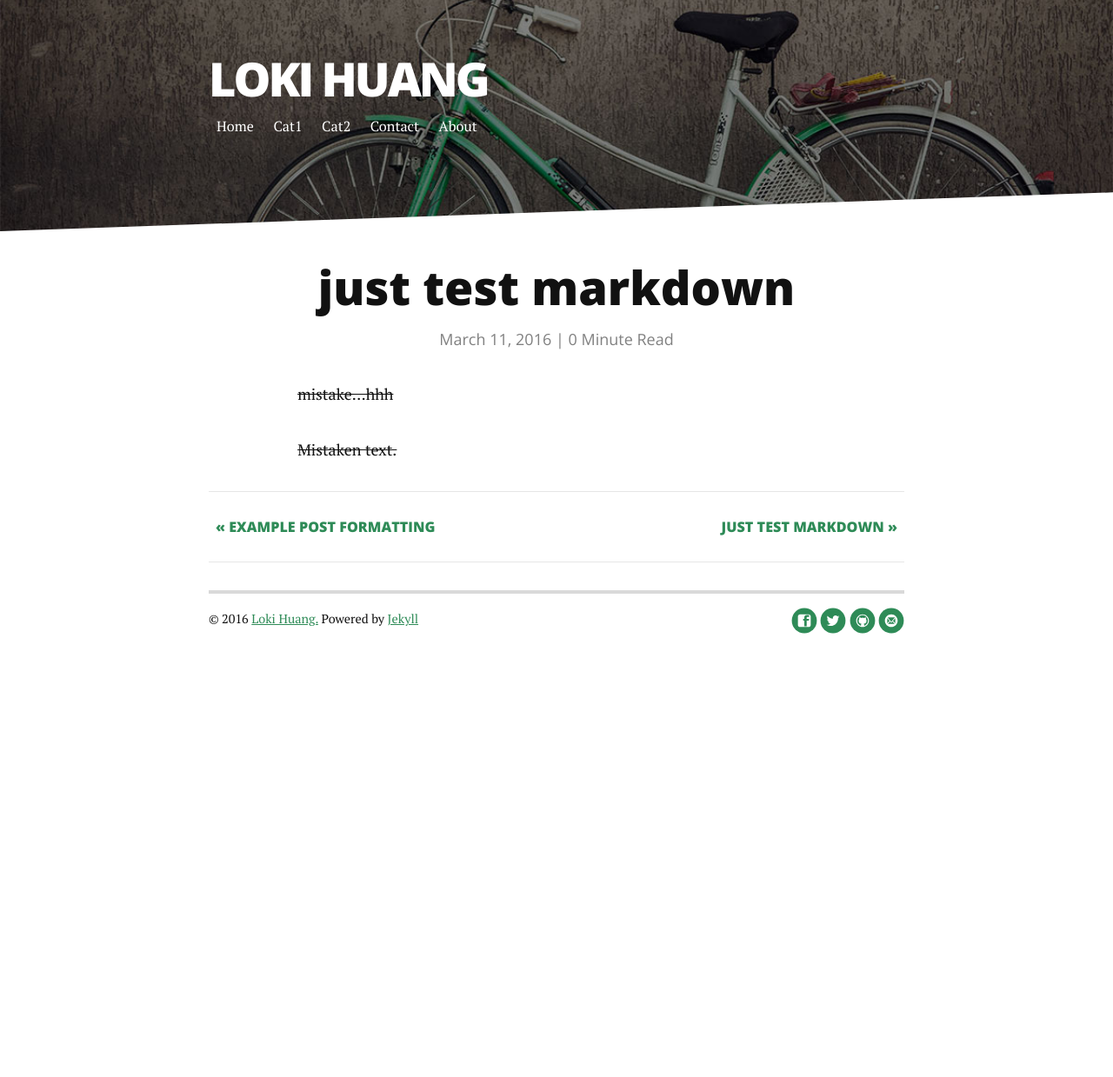
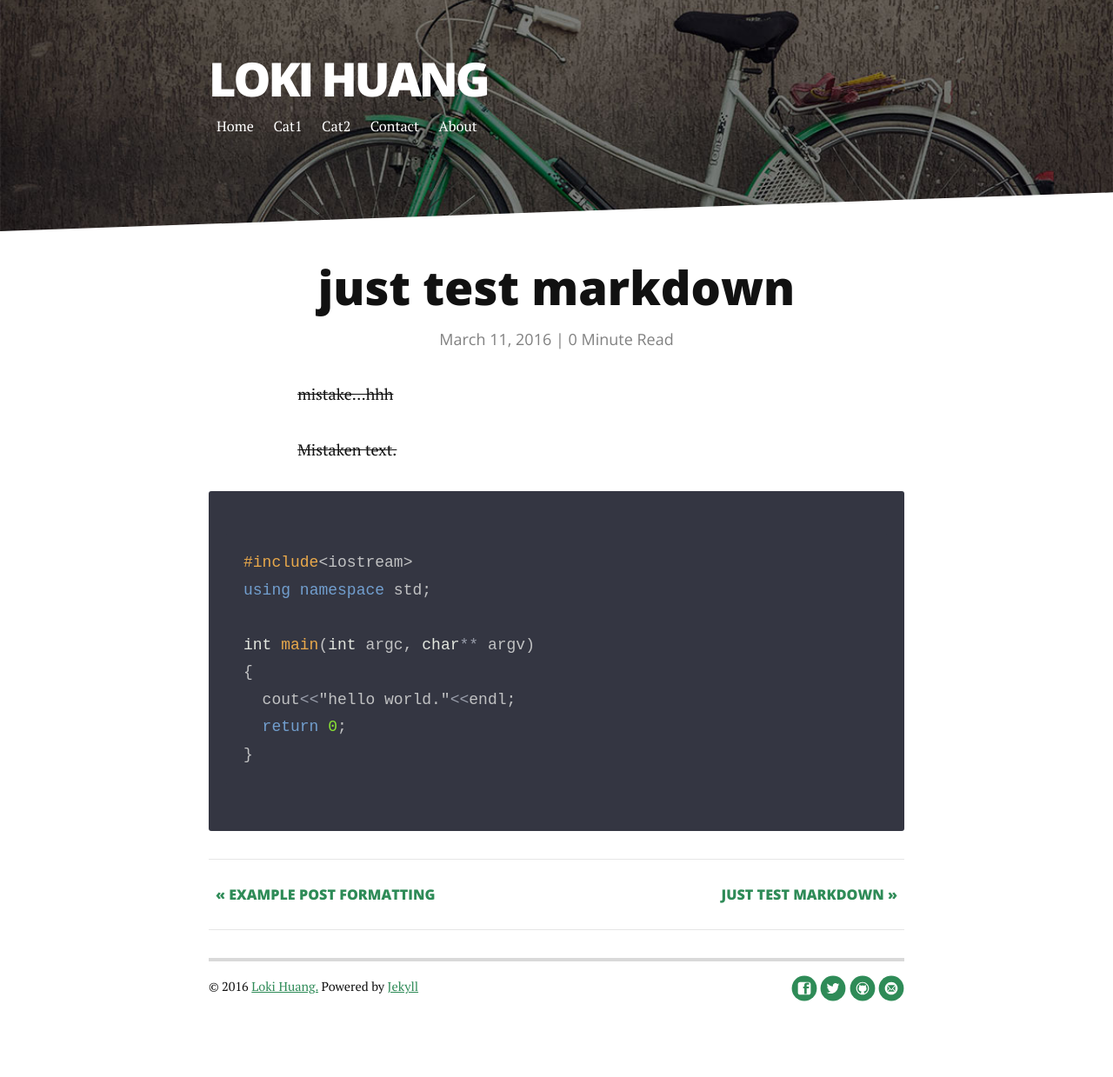
Before and after one commit to huyfaeng/huyfaeng.github.io, a Jekyll site: the page built from _posts/2016-03-11-mark.md, in a window 1280 px wide. Shown: the whole page at 87% size. Built offline with Jekyll 4.4.1, drawn with Linux system fonts in a browser that asks for light colours; nearby versions of some CDN libraries; comment, search, counter and statistics services are not loaded; before the commit the page ends 900 px from its top, so only the background shows below that.

Commit message:
Update 2016-03-11-mark.md

````diff
--- a/_posts/2016-03-11-mark.md
+++ b/_posts/2016-03-11-mark.md
@@ -8,3 +8,14 @@ categories: Cat1
 ~~mistake...hhh~~
 
 ~~Mistaken text.~~
+
+```cpp
+#include<iostream>
+using namespace std;
+
+int main(int argc, char** argv)
+{
+  cout<<"hello world."<<endl;
+  return 0;
+}
+```
````
